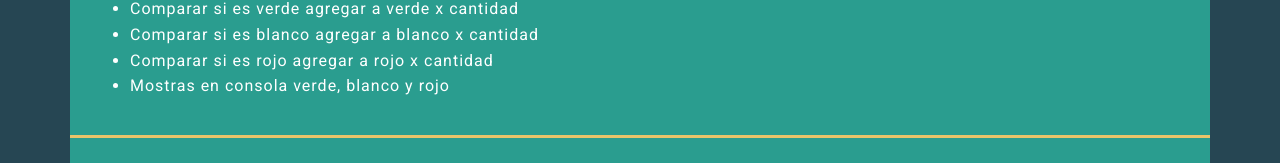
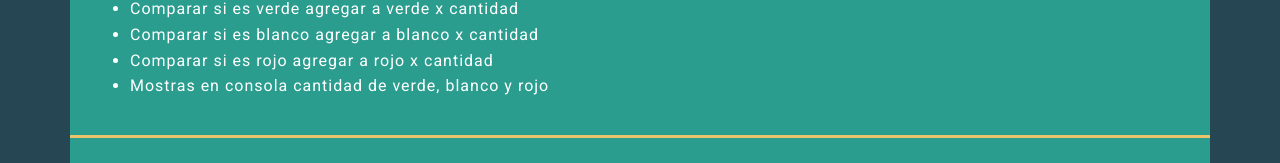
Before and after one commit to anglasdiaz/hackathon8, a plain HTML site: page index.html in a window 1280 px wide. Shown: the part 3446-3609 px from the top of the page. Drawn offline with Linux system fonts and the light colour scheme.

Commit message:
Modified index.html error gramatical

```diff
--- a/index.html
+++ b/index.html
@@ -159,7 +159,7 @@
                     <li>Comparar si es verde agregar a verde x cantidad</li>
                     <li>Comparar si es blanco agregar a blanco x cantidad</li>
                     <li>Comparar si es rojo agregar a rojo x cantidad</li>
-                    <li>Mostras en consola verde, blanco y rojo</li>
+                    <li>Mostras en consola cantidad de verde, blanco y rojo</li>
                 </ul>
             </div>
             <div>
```
